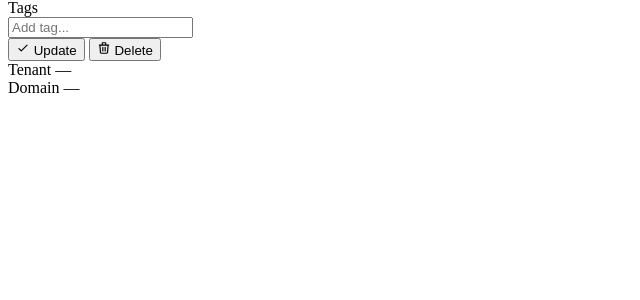
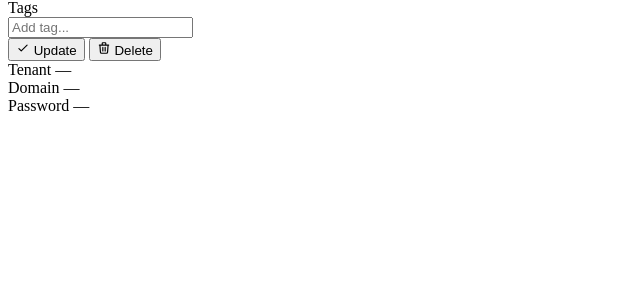
Before and after one commit to chaitanyavaddi/emit_, a FastAPI app: template templates/_detail_pane.html in a window 1280 px wide. Shown: the part 187-487 px from the top of the page, without its empty margins (0-640 px from the left). Run offline with FastAPI, Linux system fonts and the light colour scheme; the template is opened without the code that fills it, so the values that code supplies are empty.

Commit message:
(feature) display password

```diff
--- a/src/users/user_schemas.py
+++ b/src/users/user_schemas.py
@@ -31,6 +31,7 @@ class CertaUserResponse(CertaUserBase):
     id: int
     is_locked: bool
     is_healthy: bool
+    password: str
     locked_by: Optional[str] = None
     locked_at: Optional[datetime] = None
     created_at: Optional[datetime] = None
--- a/templates/_detail_pane.html
+++ b/templates/_detail_pane.html
@@ -72,6 +72,10 @@
           <span class="info-label">Domain</span>
           <span class="info-value">{{ user.domain or '—' }}</span>
         </div>
+        <div class="info-row">
+          <span class="info-label">Password</span>
+          <span class="info-value">{{ user.password or '—' }}</span>
+        </div>
       </div>
     </form>
   </div>
```
